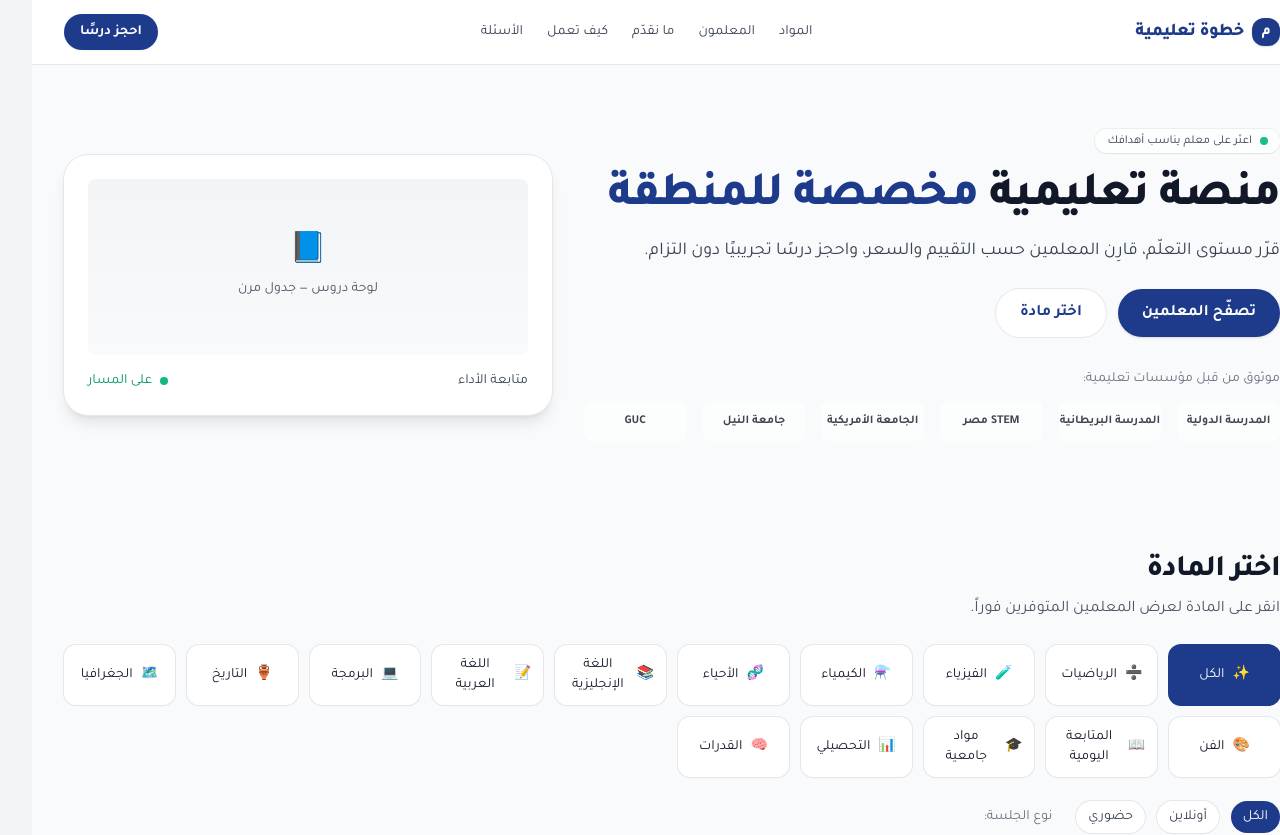
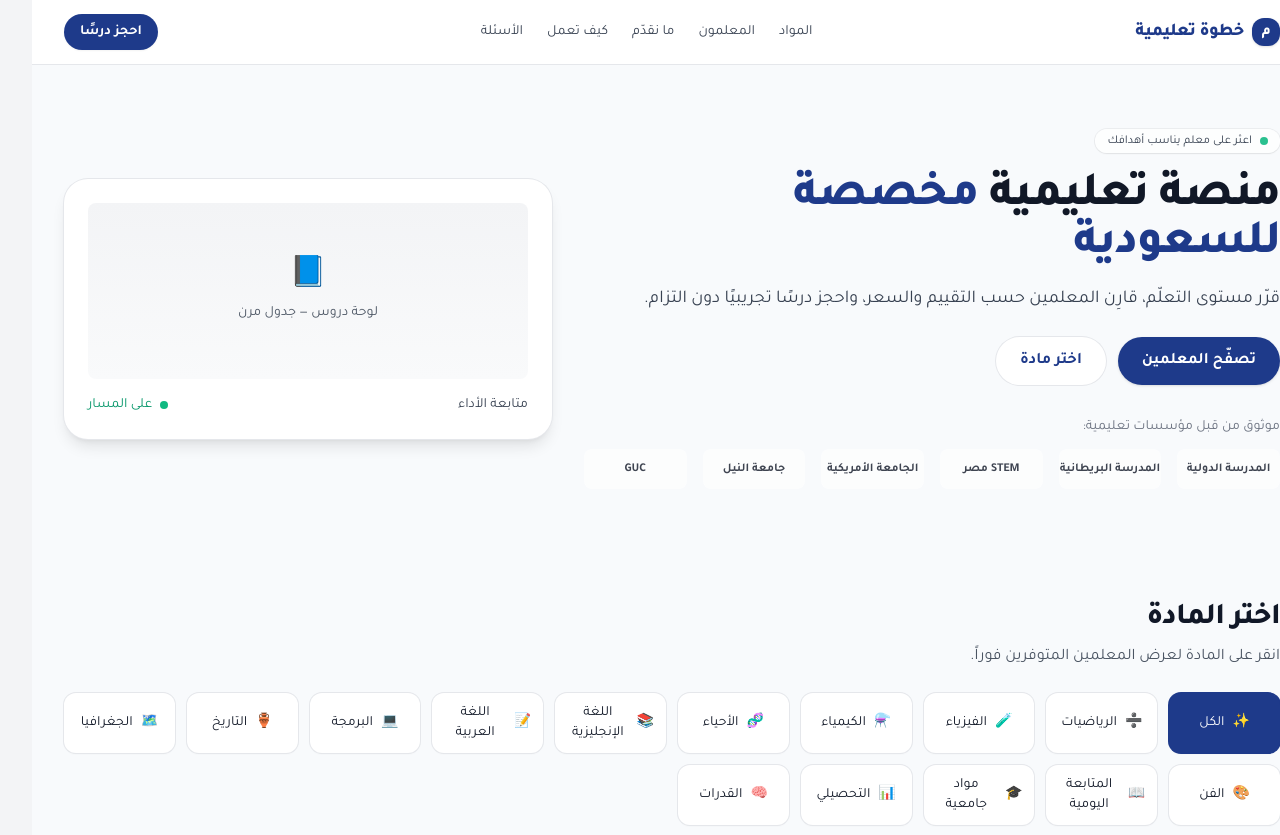
Before and after one commit to iceinker/Ad-p, a React (Vite) app: page / in a window 1280 px wide. Shown: the top 835 px of the page. Built offline with nearby package versions, Linux system fonts and the light colour scheme.

Commit message:
first commit

```diff
--- a/src/App.tsx
+++ b/src/App.tsx
@@ -564,7 +564,7 @@ function Hero({ onExplore }: { onExplore: () => void }): React.ReactNode {
               className="text-4xl sm:text-5xl font-extrabold tracking-tight leading-tight text-gray-900"
             >
               منصة تعليمية{" "}
-              <span className="text-[var(--school-primary)]">مخصصة للمنطقة</span>
+              <span className="text-[var(--school-primary)]">مخصصة للسعودية</span>
             </h1>
 
             <p className="mt-4 text-lg text-gray-700 max-w-2xl">
```
